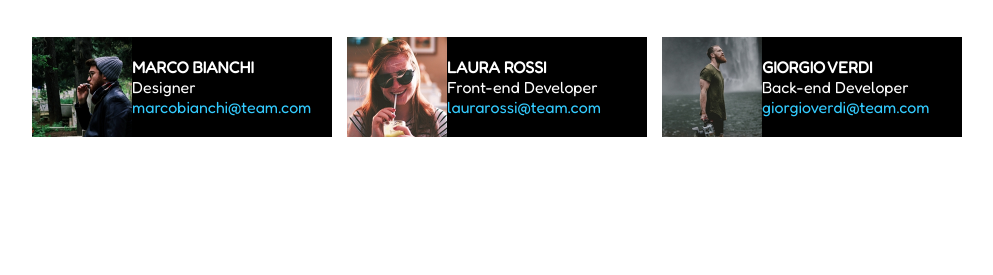
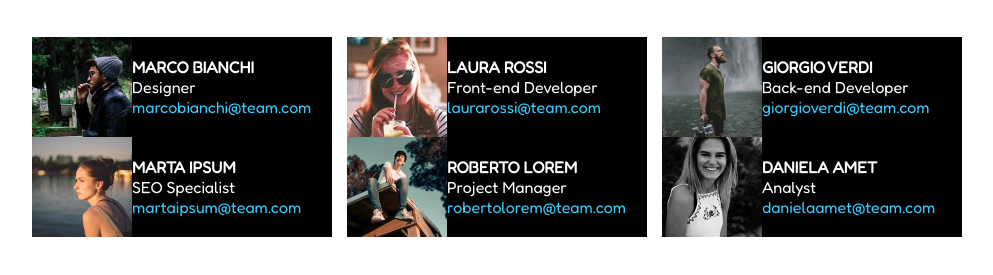
Before and after one commit to albertostizzoli/html-css-float-cards, a plain HTML site: page index.html in a window 1280 px wide. Shown: the part 171-446 px from the top of the page, without its empty margins (143-1136 px from the left). Drawn offline with Linux system fonts and the light colour scheme.

Commit message:
Finished HTML

```diff
--- a/index.html
+++ b/index.html
@@ -18,6 +18,8 @@
             <p id="text-2">quasi voluptatum delectus impedit explicabo ex, et tempore dolore? Assumenda animi:</p>
         </header>
         <!-- fine header -->
+
+        <!--inizio main -->
         <main class="clearfix">
             <section>
                 <div class="box pull-left clearfix">
@@ -51,6 +53,39 @@
                     </div>
                 </div>
             </section>
+
+            <section>
+                <div class="box pull-left clearfix">
+                   <img class="pull-left" src="img/female2.png" alt="Marta Ipsum">
+                   <div class="inside-box">
+                      <p><strong>MARTA IPSUM</strong></p>
+                      <p>SEO Specialist</p>
+                      <p class="e-mail">martaipsum@team.com</p>
+                    </div>
+                </div>
+            </section>
+
+            <section>
+                <div class="box pull-left clearfix">
+                   <img class="pull-left" src="img/male3.png" alt="Roberto Lorem">
+                   <div class="inside-box">
+                      <p><strong>ROBERTO LOREM</strong></p>
+                      <p>Project Manager</p>
+                      <p class="e-mail">robertolorem@team.com</p>
+                    </div>
+                </div>
+            </section>
+
+            <section>
+                <div class="box pull-left clearfix">
+                   <img class="pull-left" src="img/female3.png" alt="Daniela Amet">
+                   <div class="inside-box">
+                      <p><strong>DANIELA AMET</strong></p>
+                      <p>Analyst</p>
+                      <p class="e-mail">danielaamet@team.com</p>
+                    </div>
+                </div>
+            </section>
         </main>
     </div>
 
```
Lines whose indentation alone changed are shown as unchanged.
